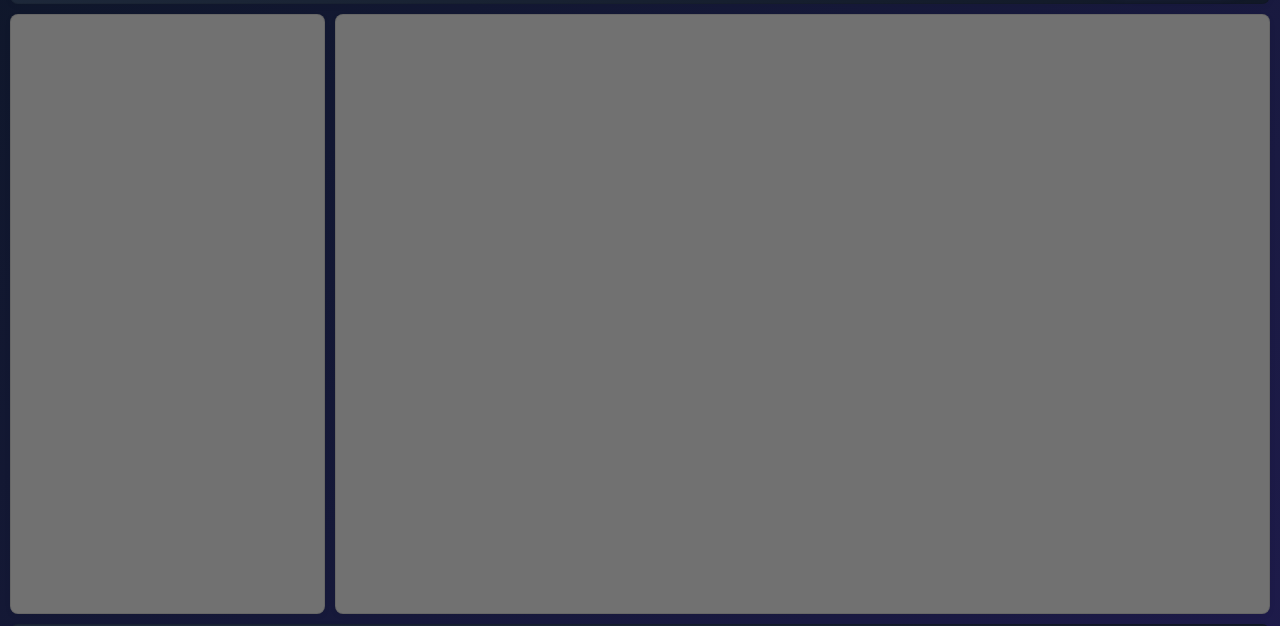
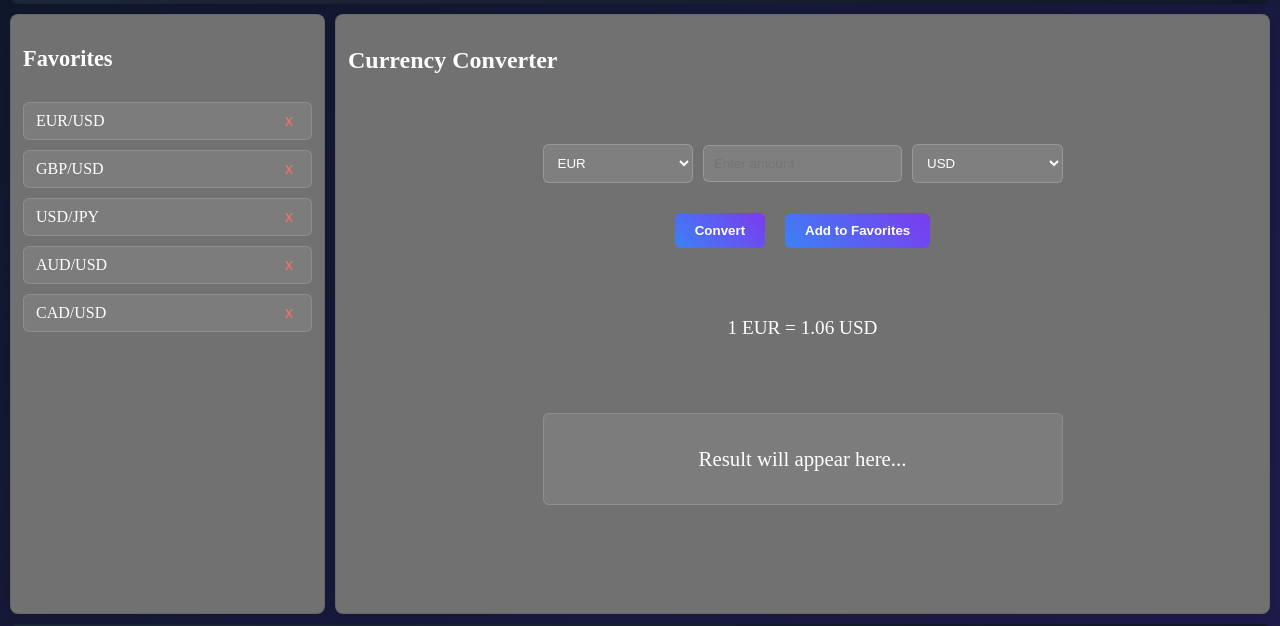
Before and after one commit to 0nel16/CurrencyWebPage, a plain HTML site: page index.html in a window 1280 px wide. Shown: the part 86-712 px from the top of the page. Drawn offline with Linux system fonts and the light colour scheme.

Commit message:
Updated the content area + style accordingly

```diff
--- a/index.html
+++ b/index.html
@@ -24,8 +24,61 @@
             <div><a href="account.html" id="btnAccount">My Account</a></div>
         </header>
         <main class="main">
-            <aside class="card sidebar"></aside>
-            <section class="card content"></section>
+            <aside class="card sidebar">
+                <h2>Favorites</h2>
+                <div class="favoritesList">
+                    <div class="favoriteItem">
+                        <span>EUR/USD</span>
+                        <button class="removeBtn">x</button>
+                    </div>
+                    <div class="favoriteItem">
+                        <span>GBP/USD</span>
+                        <button class="removeBtn">x</button>
+                    </div>
+                    <div class="favoriteItem">
+                        <span>USD/JPY</span>
+                        <button class="removeBtn">x</button>
+                    </div>
+                    <div class="favoriteItem">
+                        <span>AUD/USD</span>
+                        <button class="removeBtn">x</button>
+                    </div>
+                    <div class="favoriteItem">
+                        <span>CAD/USD</span>
+                        <button class="removeBtn">x</button>
+                    </div>
+                </div>
+            </aside>
+            <section class="card content">
+                <h2>Currency Converter</h2>
+                <div class="converter">
+                    <div class="converterRow">
+                        <select id="fromCurrency">
+                            <option value="EUR">EUR</option>
+                            <option value="USD">USD</option>
+                            <option value="GBP">GBP</option>
+                            <option value="JPY">JPY</option>
+                        </select>
+                        <input type="number" id="amount" placeholder="Enter amount">
+                        <select id="toCurrency">
+                            <option value="USD">USD</option>
+                            <option value="EUR">EUR</option>
+                            <option value="JPY">JPY</option>
+                            <option value="GBP">GBP</option>
+                        </select>
+                    </div>
+                    <div class="converterActions">
+                        <button id="convertBtn">Convert</button>
+                        <button id="addFavoriteBtn">Add to Favorites</button>
+                    </div>
+                    <div class="exchangeRateDisplay">
+                        <p>1 EUR = 1.06 USD</p>
+                    </div>
+                    <div class="resultBox">
+                        <p id="resultText">Result will appear here...</p>
+                    </div>
+                </div>
+            </section>
         </main>
         <footer class="card footer">
             <div class="footerBrand">© 2025 FXHub</div>
--- a/style.css
+++ b/style.css
@@ -153,3 +153,129 @@ html, body{
 .footerSocial a:hover{
     color: #3b82f6;
 }
+
+.sidebar h2{
+    font-size: 1.4rem;
+    margin-bottom: 30px;
+    color: #ffffff;
+}
+
+.favoritesList{
+    display: flex;
+    flex-direction: column;
+    gap: 10px;
+}
+
+.favoriteItem{
+    display: flex;
+    justify-content: space-between;
+    align-items: center;
+    padding: 8px 12px;
+    border-radius: 6px;
+    background: rgba(255, 255, 255, 0.08);
+    border: 1px solid rgba(255, 255, 255, 0.14);
+    color: #ffffff;
+    transition: 0.3s ease;
+}
+
+.favoriteItem:hover{
+    background: rgba(255, 255, 255, 0.2);
+}
+
+.removeBtn{
+    background: none;
+    border: none;
+    color: #f87171;
+    font-size: 1rem;
+    cursor: pointer;
+    transition: 0.2s;
+}
+
+.removeBtn:hover{
+    color: #ef4444;
+}
+
+.content h2{
+    margin-bottom: 30px;
+    color: #ffffff;
+}
+
+.converter{
+    display: flex;
+    flex-direction: column;
+    gap: 20px;
+    max-width: 600px;
+    margin: 0 auto;
+    padding: 40px;
+}
+
+.converterRow{
+    display: flex;
+    gap: 10px;
+    align-items: center;
+}
+
+.converterRow select,
+.converterRow input{
+    display: flex;
+    padding: 10px;
+    border-radius: 6px;
+    border: 1px solid rgba(255, 255, 255, 0.2);
+    background: rgba(255, 255, 255, 0.1);
+    color: #ffffff;
+    flex: 1;
+}
+
+.converterActions button{
+    padding: 10px 20px;
+    border: none;
+    border-radius: 6px;
+    cursor: pointer;
+    background: linear-gradient(45deg, #3b82f6, #7c3aed);
+    color: #ffffff;
+    font-weight: bold;
+    transition: 0.3s;
+}
+
+.converterActions button:hover{
+    filter: brightness(1.15);
+}
+
+.converterActions{
+    display: flex;
+    justify-content: center;
+    padding: 10px;
+    gap: 20px;
+}
+
+.exchangeRateDisplay{
+    font-size: 1.2rem;
+    color: #ffffff;
+    text-align: center;
+    padding: 20px;
+}
+
+.resultBox {
+  margin-top: 15px;
+  padding: 12px;
+  border-radius: 6px;
+  background: rgba(255, 255, 255, 0.08);
+  border: 1px solid rgba(255, 255, 255, 0.14);
+  color: #ffffff;
+  font-size: 1.3rem;
+  text-align: center;
+}
+
+@media (max-width: 1024px){
+    .exchangeRates{
+        display: none;
+    }
+}
+
+@media (max-width: 768px){
+
+}
+
+@media (max-width: 480px){
+
+}
```
